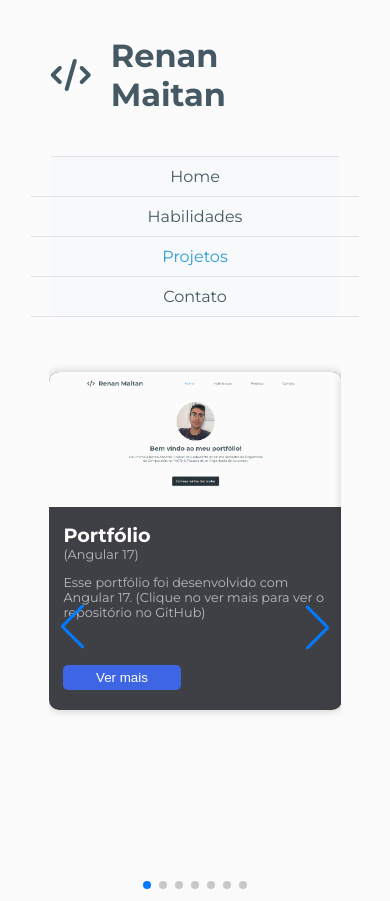
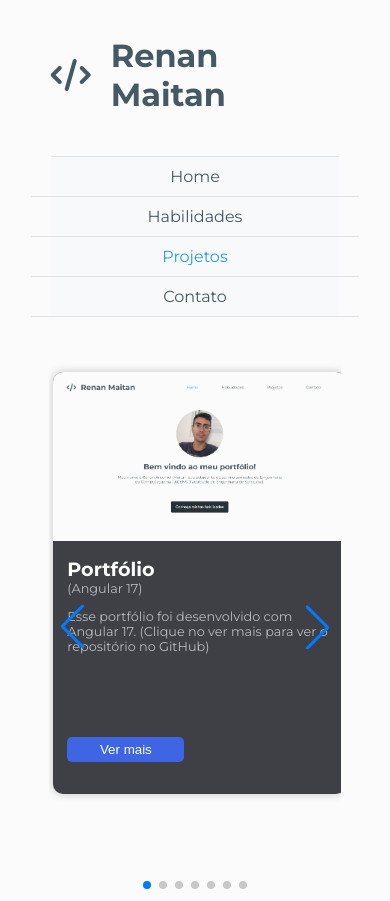
Before and after one commit to renanmaitan/Portfolio, an Angular app: page /projects in a window 390 px wide. Built offline with nearby package versions, Linux system fonts and the light colour scheme.

Commit message:
Update carousel.component.scss

```diff
--- a/src/_components/carousel/carousel.component.scss
+++ b/src/_components/carousel/carousel.component.scss
@@ -10,7 +10,7 @@
         height: 80%;
         display: flex;
         flex-direction: column;
-        margin-inline: 20px;
+        margin-inline: 1vw;
         margin-block: 20px;
         box-shadow: 0 0 10px 0 rgba(0, 0, 0, 0.22);
         border-radius: 10px;
@@ -18,8 +18,7 @@
         width: 100%;
 
         @media screen and (max-width: 576px) {
-            height: 40vh;
-            margin-inline: 0;
+            height: 50vh;
         }
 
         &-content {
```
